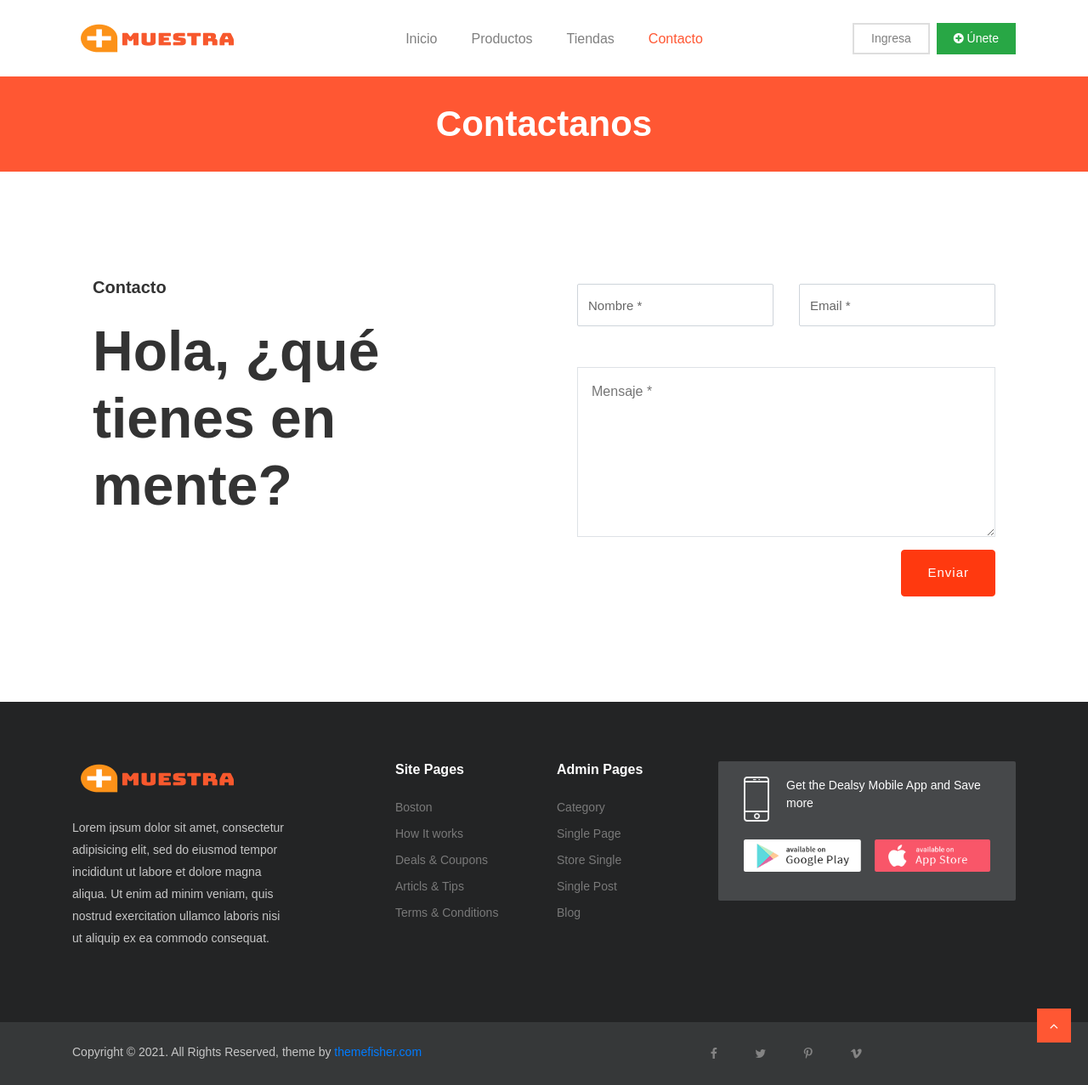
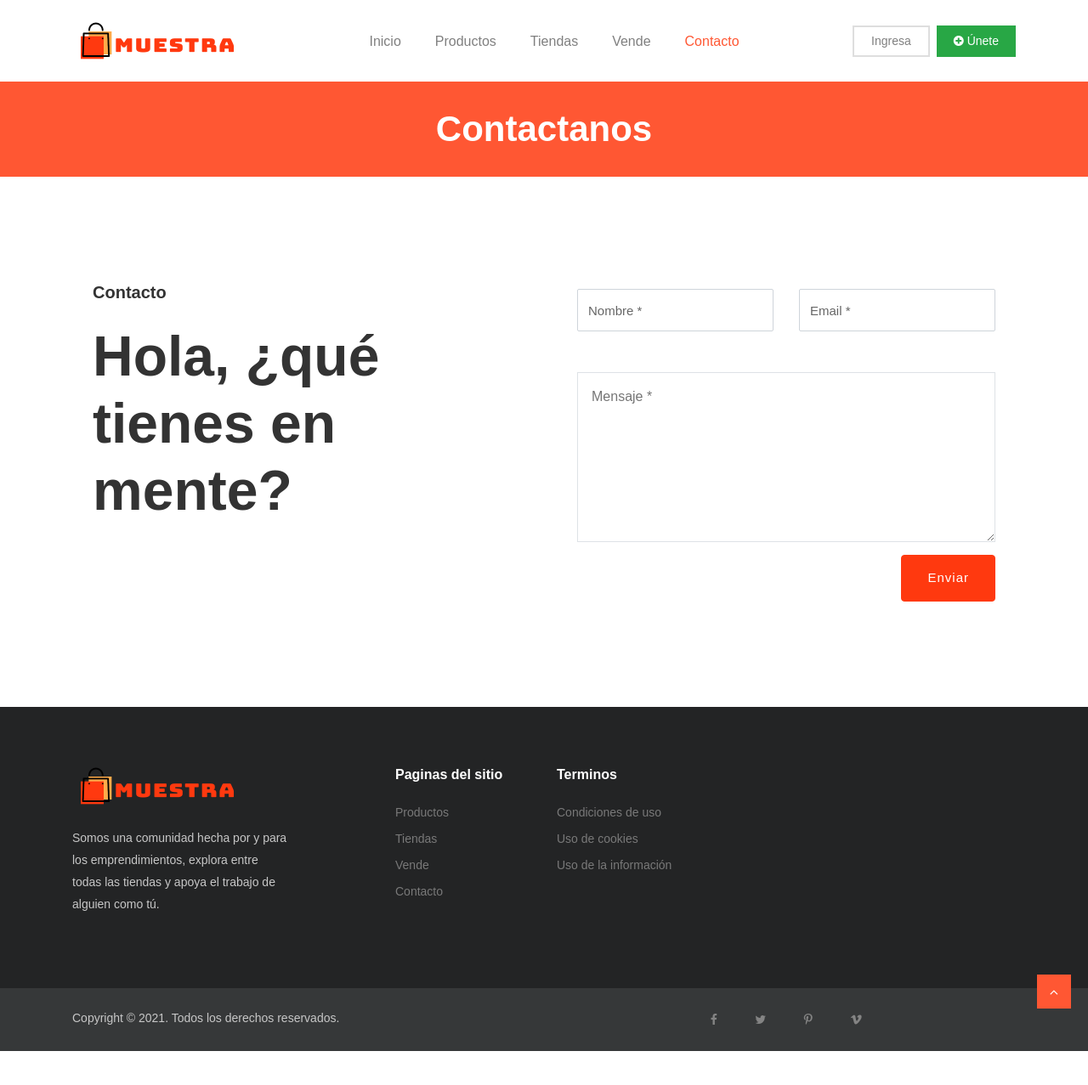
Before and after one commit to dricaurte29/eva01, a Django app: page /contacto in a window 1280 px wide. Shown: the whole page at 85% size. After the commit the page ends 1237 px from the top, so only its background shows below. Run offline with Django 3.2, Linux system fonts and the light colour scheme; some libraries are stand-ins or nearby versions; some web fonts are replaced.

Commit message:
logo y footer

```diff
--- a/proyectoApp/templates/proyectoApp/base.html
+++ b/proyectoApp/templates/proyectoApp/base.html
@@ -70,7 +70,9 @@
 								<a class="nav-link" href="{% url 'tiendas' %}">Tiendas</a>
 							</li>
 
-
+              <li class="nav-item {% if request.path == '/unete' %} active {% endif %} ">
+								<a class="nav-link" href="/unete">Vende</a>
+              </li>
               <li class="nav-item {% if request.path == '/contacto' %} active {% endif %} ">
 								<a class="nav-link" href="/contacto">Contacto</a>
               </li>
@@ -135,48 +137,68 @@
           <!-- footer logo -->
           <img src="{% static 'images/logo-footer.png' %}" alt="">
           <!-- description -->
-          <p class="alt-color">Lorem ipsum dolor sit amet, consectetur adipisicing elit, sed do eiusmod tempor
-            incididunt ut labore et dolore magna aliqua. Ut enim ad minim veniam, quis nostrud exercitation ullamco
-            laboris nisi ut aliquip ex ea commodo consequat.</p>
+          <p class="alt-color">Somos una comunidad hecha por y para los emprendimientos, explora entre todas las tiendas y apoya el trabajo de alguien como tú.</p>
         </div>
       </div>
       <!-- Link list -->
-      <div class="col-lg-2 offset-lg-1 col-md-3">
+      <div class="col-lg-2 offset-lg-1  col-md-3">
         <div class="block">
-          <h4>Site Pages</h4>
+          <h4>Paginas del sitio</h4>
           <ul>
-            <li><a href="#">Boston</a></li>
-            <li><a href="#">How It works</a></li>
-            <li><a href="#">Deals & Coupons</a></li>
-            <li><a href="#">Articls & Tips</a></li>
-            <li><a href="terms-condition.html">Terms & Conditions</a></li>
+            <li><a href="{% url 'productos' %}">Productos</a></li>
+            <li><a href="{% url 'tiendas' %}">Tiendas</a></li>
+            <li><a href="{% url 'unete' %}">Vende</a></li>
+            <li><a href="{% url 'contacto' %}">Contacto</a></li>
+
           </ul>
+        </div>
+      </div>
+      <div class="col-lg-2 col-md-3  offset-md-1 offset-lg-0">
+        <div class="block">
+
+
+
+
+          <h4>Terminos</h4>
+          <ul>
+            <li><a href="#">Condiciones de uso</a></li>
+            <li><a href="#">Uso de cookies</a></li>
+
+            <li><a href="#">Uso de la información</a></li>
+
+
+          </ul>
+
+
         </div>
       </div>
       <!-- Link list -->
       <div class="col-lg-2 col-md-3 offset-md-1 offset-lg-0">
         <div class="block">
-          <h4>Admin Pages</h4>
-          <ul>
-            <li><a href="category.html">Category</a></li>
-            <li><a href="single.html">Single Page</a></li>
-            <li><a href="store.html">Store Single</a></li>
-            <li><a href="single-blog.html">Single Post</a>
-            </li>
-            <li><a href="blog.html">Blog</a></li>
+          {% if user.is_authenticated %}
 
 
 
+          <h4>Mi cuenta</h4>
+          <ul>
+            <li><a href="{% url 'mispedidos' %}">Mis pedidos</a></li>
+            <li><a href="{% url 'favoritos' %}">Favoritos</a></li>
+            {% if user.groups.all %}
+            <li><a href="{% url 'mistiendas' user.id %}">Mis tiendas</a></li>
+            {% endif %}
+
           </ul>
+          {% endif %}
+
         </div>
       </div>
-      <!-- Promotion -->
+      <!-- Promotion
       <div class="col-lg-4 col-md-7">
-        <!-- App promotion -->
+
         <div class="block-2 app-promotion">
           <div class="mobile d-flex">
             <a href="">
-              <!-- Icon -->
+
               <img src="{% static 'images/footer/phone-icon.png' %}" alt="mobile-icon">
             </a>
             <p>Get the Dealsy Mobile App and Save more</p>
@@ -187,6 +209,7 @@
           </div>
         </div>
       </div>
+      -->
     </div>
   </div>
   <!-- Container End -->
@@ -202,7 +225,7 @@
           <p>Copyright © <script>
               var CurrentYear = new Date().getFullYear()
               document.write(CurrentYear)
-            </script>. All Rights Reserved, theme by <a class="text-primary" href="https://themefisher.com" target="_blank">themefisher.com</a></p>
+            </script>. Todos los derechos reservados. </p>
         </div>
       </div>
       <div class="col-sm-6 col-12">
--- a/proyectoApp/templates/proyectoApp/contacto.html
+++ b/proyectoApp/templates/proyectoApp/contacto.html
@@ -32,7 +32,7 @@
                         {% csrf_token %}
                         <fieldset class="p-4">
                             <div class="form-group">
-                                <div class="row">
+                                <div class="row mb-0">
                                     <div class="col-lg-6 py-2">
                                         <input name="nombre" type="text" placeholder="Nombre *" class="form-control" required>
                                     </div>
@@ -42,7 +42,7 @@
                                 </div>
                             </div>
 
-                            <textarea name="mensaje" id=""  placeholder="Mensaje *" class="border w-100 p-3 mt-2 mt-lg-4"></textarea>
+                            <textarea name="mensaje" id=""  placeholder="Mensaje *" class="border w-100 p-3 mt-0 mt-lg-4"></textarea>
                             <div class="btn-grounp">
                                 <button style="background-color: #FF390F; border-color: #FF390F;" type="submit" class="btn btn-primary mt-2 float-right">Enviar</button>
                             </div>
--- a/proyectoApp/templates/proyectoApp/dashcliente.html
+++ b/proyectoApp/templates/proyectoApp/dashcliente.html
@@ -18,13 +18,13 @@
             <div class="widget user-dashboard-profile">
               <!-- User Image -->
               <div class="profile-thumb">
-                {% for auth in backends.associated %}
+
                     {% if auth.provider == 'facebook' %}
                 <img style="width: 200px; height: 200px; object-fit: cover;" src="{{auth.extra_data.picture.data.url}}" alt="" class="rounded-circle">
                     {% else %}
                     <img style="width: 200px; height: 200px; object-fit: cover;" src="{% static 'images/gato.gif' %}" alt="" class="rounded-circle">
                     {% endif %}
-                {% endfor %}
+
               </div>
               <!-- User Name -->
               <h5 class="text-center mt-3">{{user.first_name}} {{user.last_name}}</h5>
```
Also changed, not shown: proyectoApp/static/images/favicon.ico, proyectoApp/static/images/logo-footer.png, proyectoApp/static/images/logo.png.
